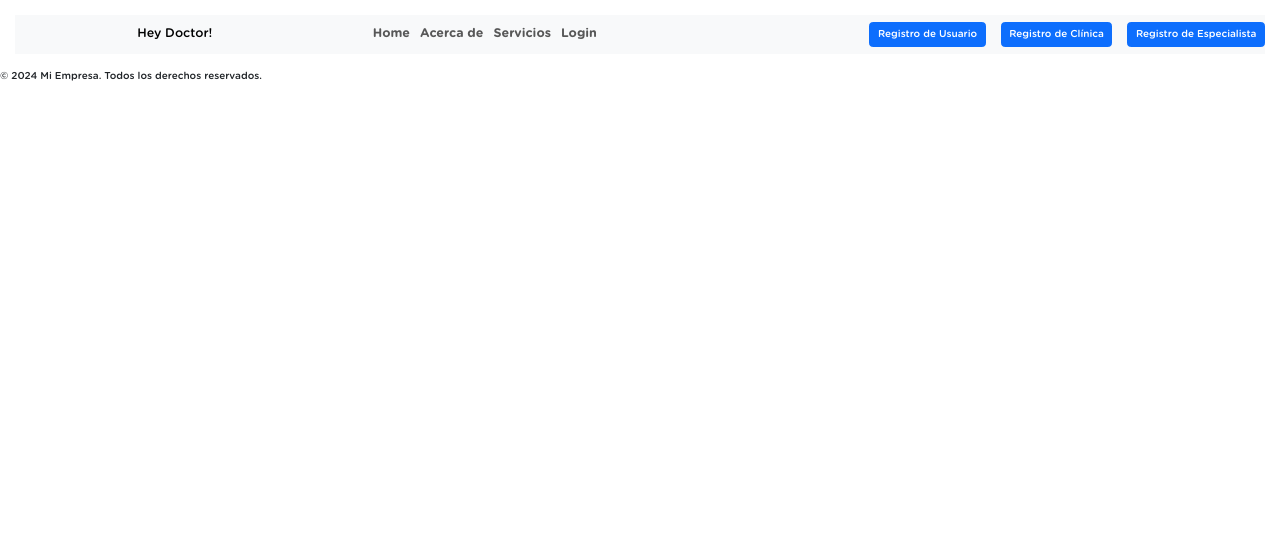
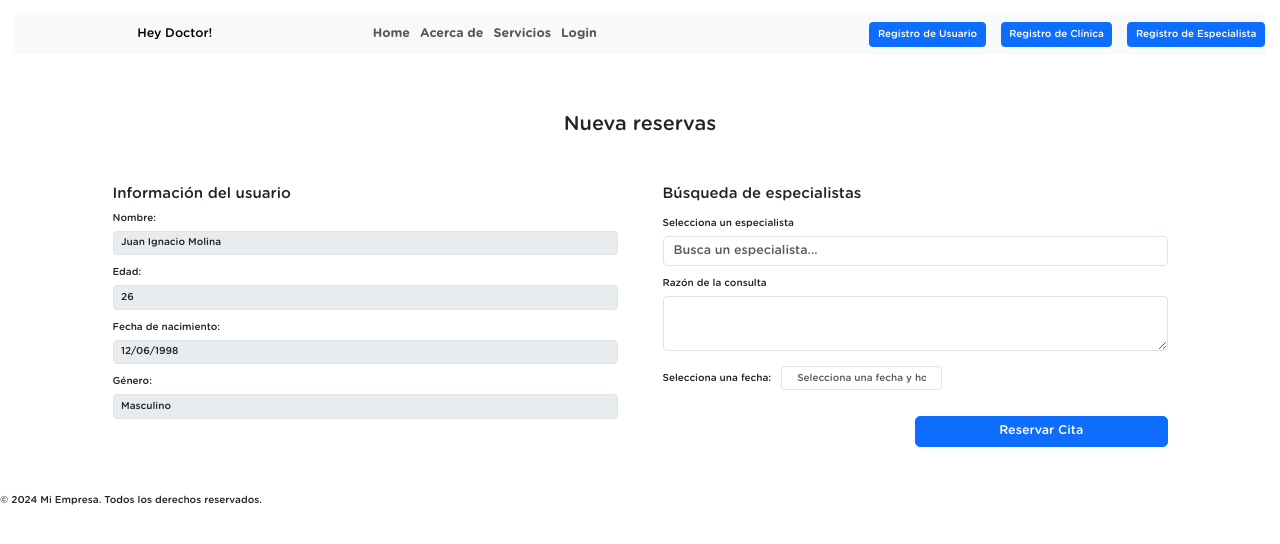
Before and after one commit to No-Country-simulation/S17-02-ft-Java-React, a React app in the folder frontend/: page /reservas in a window 1280 px wide. Shown: the top 544 px of the page. Built offline with nearby package versions, Linux system fonts and the light colour scheme; the HTML template or start-up script is replaced by a standard one.

Commit message:
agregado componente reserva

```diff
--- a/frontend/package.json
+++ b/frontend/package.json
@@ -16,7 +16,9 @@
     "frontend": "file:",
     "react": "^18.3.1",
     "react-bootstrap": "^2.10.4",
+    "react-datepicker": "^7.3.0",
     "react-dom": "^18.3.1",
+    "react-hook-form": "^7.53.0",
     "react-modal": "^3.16.1",
     "react-router-dom": "^6.26.1",
     "sass": "^1.77.8"
--- a/frontend/src/App.tsx
+++ b/frontend/src/App.tsx
@@ -10,6 +10,7 @@ import Layout from './layout/layout.tsx';
 import Home from './components/home/index.tsx';
 import MercadoPago from './components/mercadoPago/MercadoPago.tsx';
 import ProfileComponent from './Pages/Profile.tsx';
+import Booking from './Pages/booking.tsx';
 
 axios.defaults.baseURL = 'https://telemedicina-v1-0.onrender.com';
 
@@ -25,6 +26,7 @@ export const App: React.FC = () => {
           <Route path='/payment' element={<PaymentGateway />} />
           <Route path='/prueba-mp' element={<MercadoPago />} />
           <Route path='/profile' element={<ProfileComponent />} />
+          <Route path='/reservas' element={<Booking />} />
           <Route
             path='/video-call'
             element={
--- /dev/null
+++ b/frontend/src/Pages/Booking.tsx
@@ -0,0 +1,25 @@
+import { useContext } from "react";
+import BookingForm from "../components/Booking/BookingForm";
+import { UserContext } from "../context/userContext";
+
+const Booking = () => {
+  const userContext = useContext(UserContext);
+
+  if (!userContext) {
+    return <div>Error: Usuario no encontrado</div>;
+  }
+
+  const { user } = userContext;
+
+  return (
+    <section className="container p-5 d-flex flex-column align-items-center">
+      <div className="mb-5">
+        <h1>Nueva reservas</h1>
+      </div>
+
+      <BookingForm user={user} />
+    </section>
+  );
+};
+
+export default Booking;
--- /dev/null
+++ b/frontend/src/components/Booking/BookingForm.tsx
@@ -0,0 +1,253 @@
+import React, { useState, useEffect } from "react";
+import { useForm, Controller } from "react-hook-form";
+import Button from "react-bootstrap/Button";
+import Form from "react-bootstrap/Form";
+import Modal from "react-bootstrap/Modal";
+import "react-datepicker/dist/react-datepicker.css";
+import DatePicker from "react-datepicker";
+import { User } from "../../interfaces/profile";
+
+interface BookingFormProps {
+  user: User;
+}
+
+type FormData = {
+  userName: string;
+  userAge: number;
+  userbirthDate: string;
+  userGender: string;
+  specialist: string;
+  reason: string;
+  appointmentDate: Date;
+  monto: number;
+};
+
+const specialists = [
+  { id: 1, name: "especialista 1", especialidad: "Cardióloga", monto: 1000 },
+  { id: 2, name: "especialista 2", especialidad: "Pediatría", monto: 1000 },
+  { id: 3, name: "especialista 3", especialidad: "Ginecóloga", monto: 1000 },
+  { id: 4, name: "especialista 4", especialidad: "Neurología", monto: 1000 },
+  { id: 5, name: "especialista 5", especialidad: "Dermatología", monto: 1000 },
+];
+
+const ReservationForm: React.FC<BookingFormProps> = ({ user }) => {
+  const {
+    register,
+    handleSubmit,
+    control,
+    setValue,
+    formState: { errors },
+  } = useForm<FormData>();
+
+  const [searchTerm, setSearchTerm] = useState("");
+  const [filteredSpecialists, setFilteredSpecialists] = useState(specialists);
+  const [showModal, setShowModal] = useState(false);
+  const [submittedData, setSubmittedData] = useState<FormData | null>(null);
+
+  useEffect(() => {
+    if (user) {
+      setValue("userName", user.name);
+      setValue("userAge", user.age);
+      setValue("userbirthDate", user.birthdate);
+      setValue("userGender", user.gender);
+    }
+  }, [user, setValue]);
+
+  useEffect(() => {
+    setFilteredSpecialists(
+      specialists.filter((specialist) =>
+        `${specialist.name} - ${specialist.especialidad}`
+          .toLowerCase()
+          .includes(searchTerm.toLowerCase())
+      )
+    );
+  }, [searchTerm]);
+
+  const onSelectSpecialist = (specialistName: string, specialistMonto: number) => {
+    setValue("specialist", specialistName);
+    setValue("monto", specialistMonto);
+    setSearchTerm(specialistName);
+    setFilteredSpecialists([]);
+  };
+
+  const onSubmit = (data: FormData) => {
+    console.log("Datos del formulario:", data);
+    setSubmittedData(data);
+    setShowModal(true);
+  };
+
+  const handleConfirm = () => {
+    console.log("Reserva confirmada:", submittedData);
+    setShowModal(false);
+  };
+
+  return (
+    <>
+      <Form
+        onSubmit={handleSubmit(onSubmit)}
+        className="w-100 px-2 d-flex flex-column flex-md-row justify-content-center gap-5"
+      >
+        {/* Información del usuario */}
+        <fieldset className="w-50">
+          <legend>Información del usuario</legend>
+
+          <Form.Group className="mb-3">
+            <Form.Label>Nombre:</Form.Label>
+            <Form.Control
+              type="text"
+              {...register("userName")}
+              disabled
+            />
+          </Form.Group>
+
+          <Form.Group className="mb-3">
+            <Form.Label>Edad:</Form.Label>
+            <Form.Control
+              type="number"
+              {...register("userAge")}
+              disabled
+            />
+          </Form.Group>
+
+          <Form.Group className="mb-3">
+            <Form.Label>Fecha de nacimiento:</Form.Label>
+            <Form.Control className="hidden" type="text" {...register("userbirthDate")} disabled />
+          </Form.Group>
+
+          <Form.Group className="mb-3">
+            <Form.Label>Género:</Form.Label>
+            <Form.Control className="hidden" type="text" {...register("userGender")} disabled />
+          </Form.Group>
+        </fieldset>
+
+        {/* Búsqueda de especialistas */}
+        <fieldset className="w-50 d-flex flex-column">
+          <legend className="mb-3">Búsqueda de especialistas</legend>
+
+          <Form.Group className="mb-3" controlId="formBasicSpecialist">
+            <Form.Label>Selecciona un especialista</Form.Label>
+            <Form.Control
+              type="text"
+              value={searchTerm}
+              onInput={(e) => setSearchTerm(e.currentTarget.value)}
+              placeholder="Busca un especialista..."
+              size="lg"
+              {...register("specialist", {
+                required: "Selecciona un especialista",
+              })}
+            />
+            {errors.specialist && (
+              <p className="text-danger">{errors.specialist.message}</p>
+            )}
+            {/* Mostrar la lista solo si hay texto en el campo de búsqueda */}
+            {searchTerm && filteredSpecialists.length > 0 && (
+              <ul className="list-group mt-2">
+                {filteredSpecialists.map((specialist) => (
+                  <li
+                    key={specialist.id}
+                    className="list-group-item list-group-item-action"
+                    role="button"
+                    onClick={() =>
+                      onSelectSpecialist(
+                        `${specialist.name} - ${specialist.especialidad}`,
+                        specialist.monto
+                      )
+                    }
+                  >
+                    {specialist.name} - {specialist.especialidad} - ${specialist.monto}
+                  </li>
+                ))}
+              </ul>
+            )}
+          </Form.Group>
+
+          <Form.Group className="mb-4">
+            <Form.Label>Razón de la consulta</Form.Label>
+            <Form.Control
+              as="textarea"
+              rows={3}
+              {...register("reason", { required: "Razón de la consulta" })}
+            />
+          </Form.Group>
+
+          {/* Selector de fecha */}
+          <Form.Group className="mb-3 d-flex gap-3" controlId="formBasicDate">
+            <Form.Label className="py-2"> Selecciona una fecha: </Form.Label>
+            <Controller
+              control={control}
+              name="appointmentDate"
+              rules={{ required: "Selecciona una fecha y hora" }}
+              render={({ field }) => (
+                <DatePicker
+                  selected={field.value}
+                  onChange={(date) => field.onChange(date)}
+                  className="form-control w-100 px-4"
+                  placeholderText="Selecciona una fecha y hora:"
+                  dateFormat="dd/MM/yyyy h:mm aa" // Formato de fecha y hora
+                  showTimeSelect // Habilita la selección de horas
+                  timeFormat="HH:mm" // Formato de la hora
+                  timeIntervals={60} // Intervalos de 60 minutos
+                  timeCaption="Hora" // Etiqueta para el selector de hora
+                  minDate={new Date()} // Bloquear fechas pasadas
+                  minTime={new Date(new Date().setHours(7, 0))}
+                  maxTime={new Date(new Date().setHours(20, 0))}
+                />
+              )}
+            />
+            {errors.appointmentDate && (
+              <p className="text-danger">{errors.appointmentDate.message}</p>
+            )}
+          </Form.Group>
+
+          {/* Campo oculto para el monto */}
+          <Form.Group className="mb-3">
+            <Form.Control
+              type="hidden"
+              {...register("monto", { required: true })}
+            />
+          </Form.Group>
+
+          {/* Botón de enviar */}
+          <Button
+            variant="primary"
+            size="lg"
+            className="mb-3 w-50 align-self-end"
+            type="submit"
+
+          >
+            Reservar Cita
+          </Button>
+        </fieldset>
+      </Form>
+
+      {/* Modal para confirmar la cita */}
+      {submittedData && (
+        <Modal show={showModal} onHide={() => setShowModal(false)}>
+          <Modal.Header closeButton>
+            <Modal.Title>Confirmar Reserva</Modal.Title>
+          </Modal.Header>
+          <Modal.Body>
+            <p><strong>Paciente:</strong> {submittedData.userName}</p>
+            <p><strong>Fecha de nacimiento:</strong> {submittedData.userbirthDate}</p>
+            <p><strong>Edad:</strong> {submittedData.userAge}</p>
+            <br />
+            <p><strong>Especialista:</strong> {submittedData.specialist}</p>
+            <p><strong>Razón:</strong> {submittedData.reason}</p>
+            <p><strong>Fecha:</strong> {submittedData.appointmentDate.toLocaleString()}</p>
+            <p><strong>Monto:</strong> ${submittedData.monto}</p>
+          </Modal.Body>
+          <Modal.Footer>
+            <Button variant="secondary" onClick={() => setShowModal(false)}>
+              Cancelar
+            </Button>
+            <Button variant="primary" onClick={handleConfirm}>
+              Confirmar
+            </Button>
+          </Modal.Footer>
+        </Modal>
+      )}
+    </>
+  );
+};
+
+export default ReservationForm;
```
Also changed, not shown: 1 other file (tests, documents, lock files or other folders).
